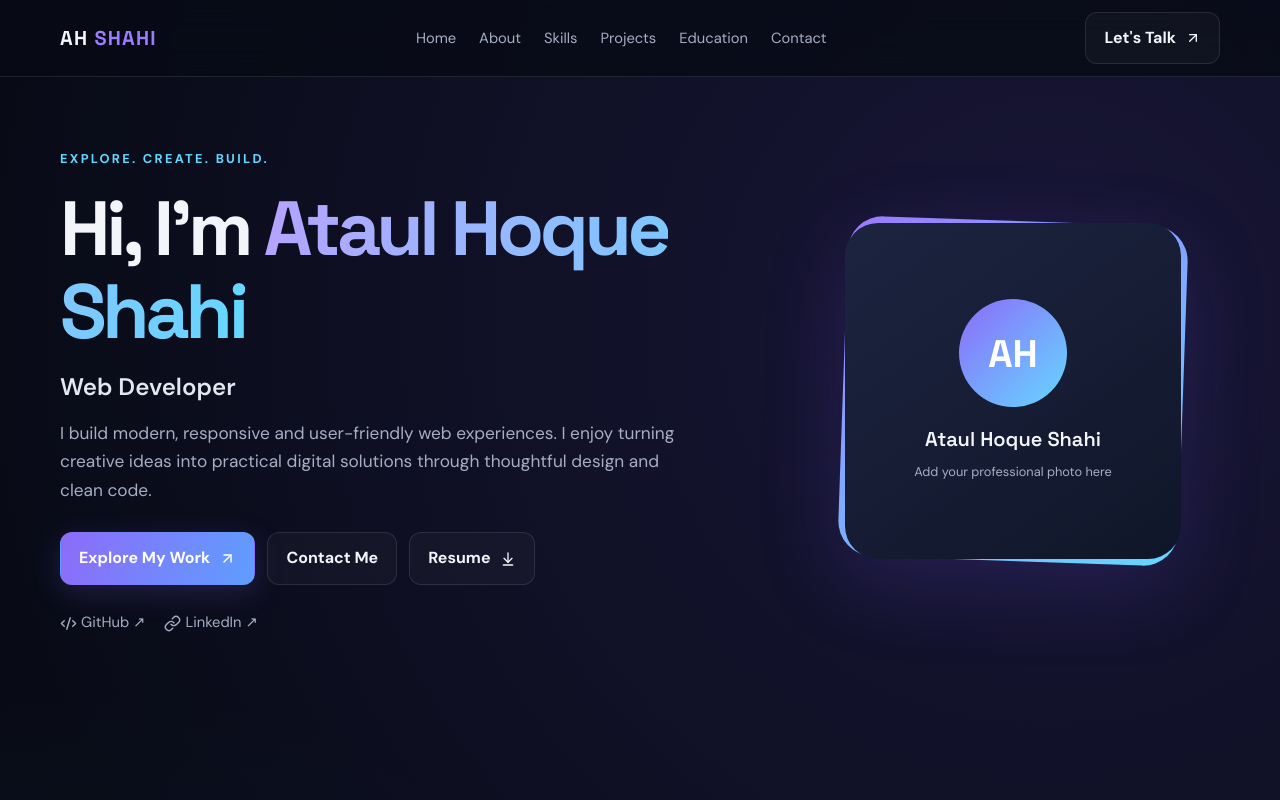
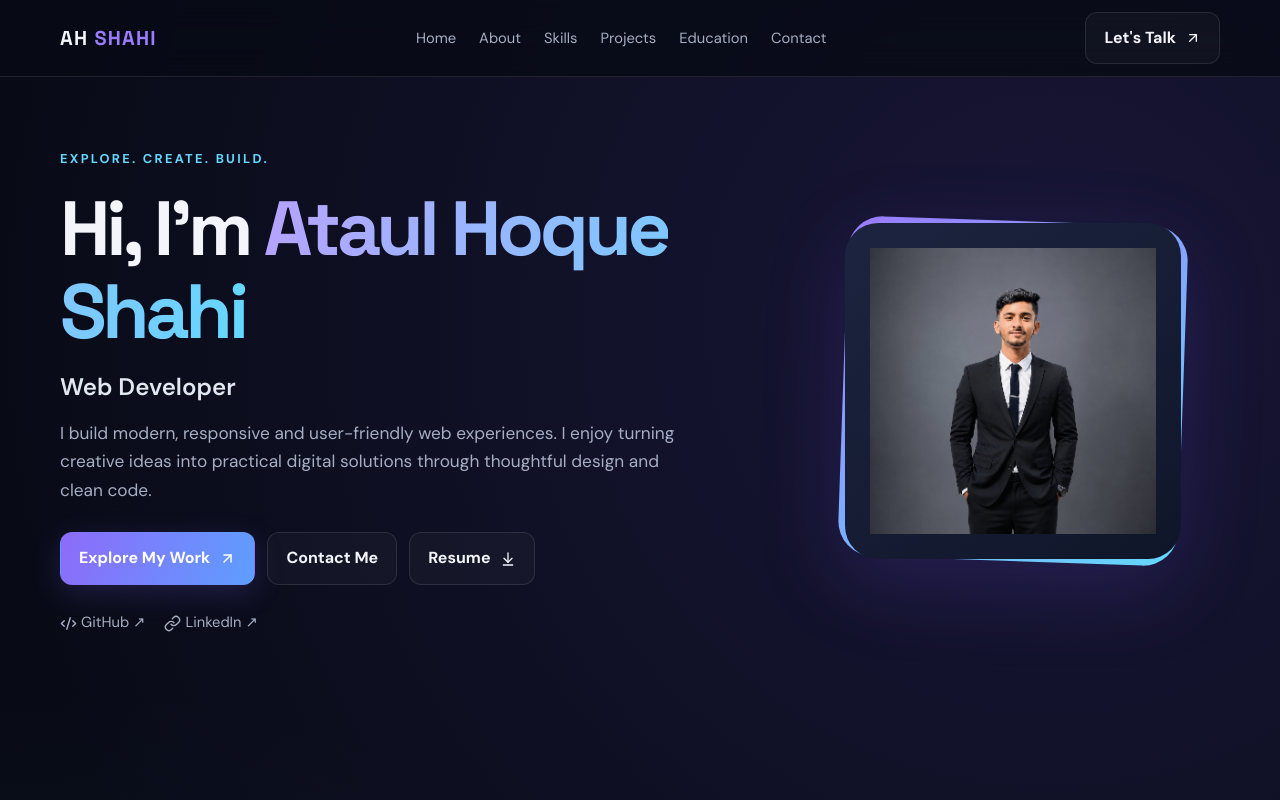
Before and after one commit to AtaulHoqueShahi/-My-Portfolio, a Next.js app: page / in a window 1280 px wide. Shown: the top 800 px of the page. Built offline with nearby package versions, Linux system fonts and the light colour scheme.

Commit message:
picture add

```diff
--- a/src/app/components/Hero.tsx
+++ b/src/app/components/Hero.tsx
@@ -1,5 +1,6 @@
-
+import Image from "next/image";
 import Link from "next/link";
+import ProfileImage from "@/assets/ChatGPT Image May 27, 2026, 12_15_01 AM.png";
 import {
   ArrowDownToLine,
   ArrowUpRight,
@@ -49,20 +50,18 @@ export default function Hero() {
         </div>
       </div>
 
-      <div className="photo-frame" aria-label="Profile photo placeholder">
-        <div className="photo-inner">
-          <div className="avatar">AH</div>
-          <strong
-            className="text-xl font-semibold"
-            style={{ fontFamily: "Space Grotesk, sans-serif" }}
-          >
-            {site.name}
-          </strong>
-          <span className="photo-note">
-            Add your professional photo here
-          </span>
-        </div>
-      </div>
+      <div className="photo-frame">
+  <div className="photo-inner">
+    <Image
+      src={ProfileImage}
+      alt="Ataul Hoque Shahi"
+      width={400}
+      height={400}
+      priority
+      className="profile-image"
+    />
+  </div>
+</div>
     </section>
   );
 }
```
Also changed, not shown: src/assets/ChatGPT Image May 27, 2026, 12_15_01 AM.png (renamed from public/projects/ChatGPT Image May 27, 2026, 12_15_01 AM.png).
